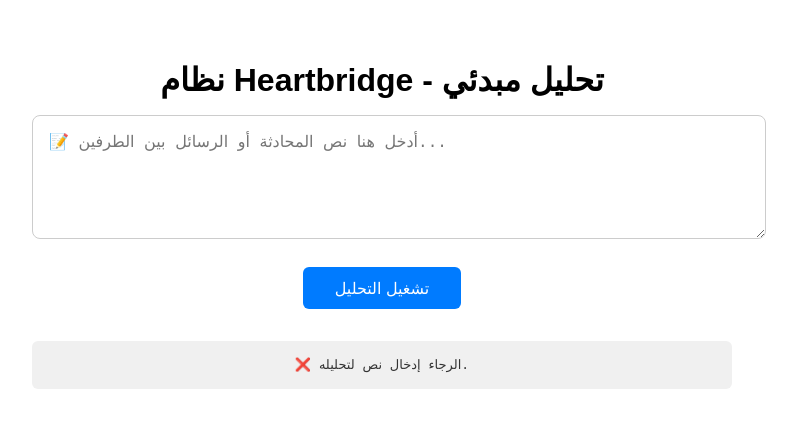
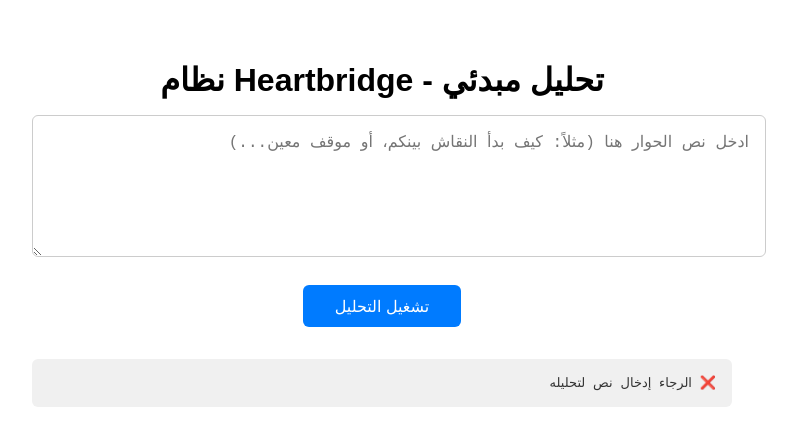
Before and after one commit to johani23/heartbridge-unified3, a React (Create React App) app: page / in a window 1280 px wide. Both pictures are taken after a click on the button "تشغيل التحليل". Shown: the top 446 px of the page, without its empty margins (258-1055 px from the left). Built offline with nearby package versions, Linux system fonts and the light colour scheme.

Commit message:
Update App.js

```diff
--- a/src/App.js
+++ b/src/App.js
@@ -8,7 +8,7 @@
 
   const handleAnalysis = async () => {
     if (!input.trim()) {
-      setResponse('❌ الرجاء إدخال نص لتحليله.');
+      setResponse('❌ الرجاء إدخال نص لتحليله');
       return;
     }
 
@@ -20,15 +20,14 @@
       const res = await fetch('https://heartbridge-unified3.onrender.com/api/predict', {
         method: 'POST',
         headers: {
-          'Content-Type': 'application/json',
+          'Content-Type': 'application/json'
         },
-        body: JSON.stringify({ text: input }),
+        body: JSON.stringify({ text: input })
       });
 
       if (!res.ok) throw new Error('Request failed');
-
       const data = await res.json();
-      setResponse(data.output || 'لا يوجد ناتج متاح.');
+      setResponse(data.output || '⚠️ لم يتم الحصول على ناتج.');
     } catch (err) {
       setError(true);
       setResponse('❌ حدث خطأ أثناء الاتصال بالسيرفر. حاول لاحقًا.');
@@ -45,21 +44,21 @@
       margin: 'auto',
       textAlign: 'center'
     }}>
-      <h1 style={{ marginBottom: '1rem' }}>نظام Heartbridge - تحليل مبدئي</h1>
+      <h1 style={{ marginBottom: '1rem' }}>نظام <strong>Heartbridge</strong> - تحليل مبدئي</h1>
 
-      {/* Textarea لإدخال النص */}
       <textarea
         value={input}
         onChange={(e) => setInput(e.target.value)}
-        placeholder="📝 أدخل هنا نص المحادثة أو الرسائل بين الطرفين..."
-        rows={5}
+        placeholder="ادخل نص الحوار هنا (مثلاً: كيف بدأ النقاش بينكم، أو موقف معين...)"
+        rows={6}
         style={{
           width: '100%',
           padding: '1rem',
-          borderRadius: '8px',
+          fontSize: '1rem',
+          borderRadius: '6px',
           border: '1px solid #ccc',
-          fontSize: '1rem',
-          marginBottom: '1.5rem'
+          marginBottom: '1.5rem',
+          direction: 'rtl'
         }}
       />
 
@@ -80,12 +79,16 @@
       </button>
 
       <div style={{ marginTop: '2rem', minHeight: '3rem', color: error ? '#b00020' : '#333' }}>
-        {response && <pre style={{
-          backgroundColor: '#f0f0f0',
-          padding: '1rem',
-          borderRadius: '6px',
-          whiteSpace: 'pre-wrap'
-        }}>{response}</pre>}
+        {response && (
+          <pre style={{
+            backgroundColor: '#f0f0f0',
+            padding: '1rem',
+            borderRadius: '6px',
+            whiteSpace: 'pre-wrap',
+            textAlign: 'right',
+            direction: 'rtl'
+          }}>{response}</pre>
+        )}
       </div>
     </div>
   );
```
